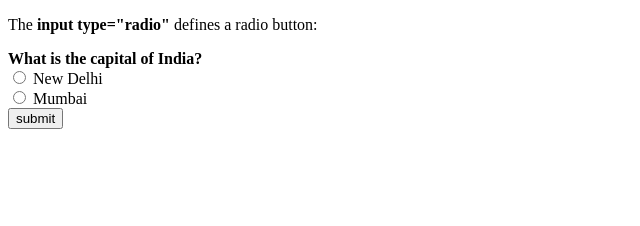
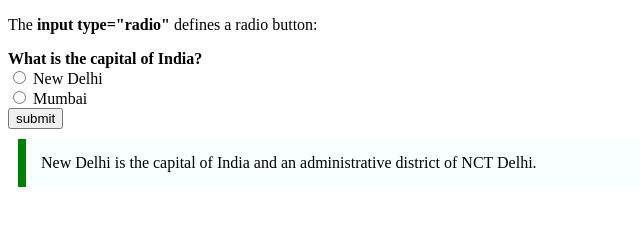
Before and after one commit to acciojob/trivia-VIKASH-FOUNDER, a website: page main.html in a window 1280 px wide. Shown: the whole page, without its empty margins (0-640 px from the left). Drawn offline with Linux system fonts and the light colour scheme.

Commit message:
created a submission

```diff
--- a/main.html
+++ b/main.html
@@ -22,6 +22,17 @@
 		<input type="submit" value="submit">
 	</form>
 
+		<blockquote style="
+			background-color:#f8fffe;
+			margin:10px;
+			padding:15px;
+			border-left:8px solid green;
+			font-weigh:bold;
+			">
+		New Delhi is the capital of India and an administrative district of NCT Delhi.
+
+	</blockquote>
+
 
 
 
```
